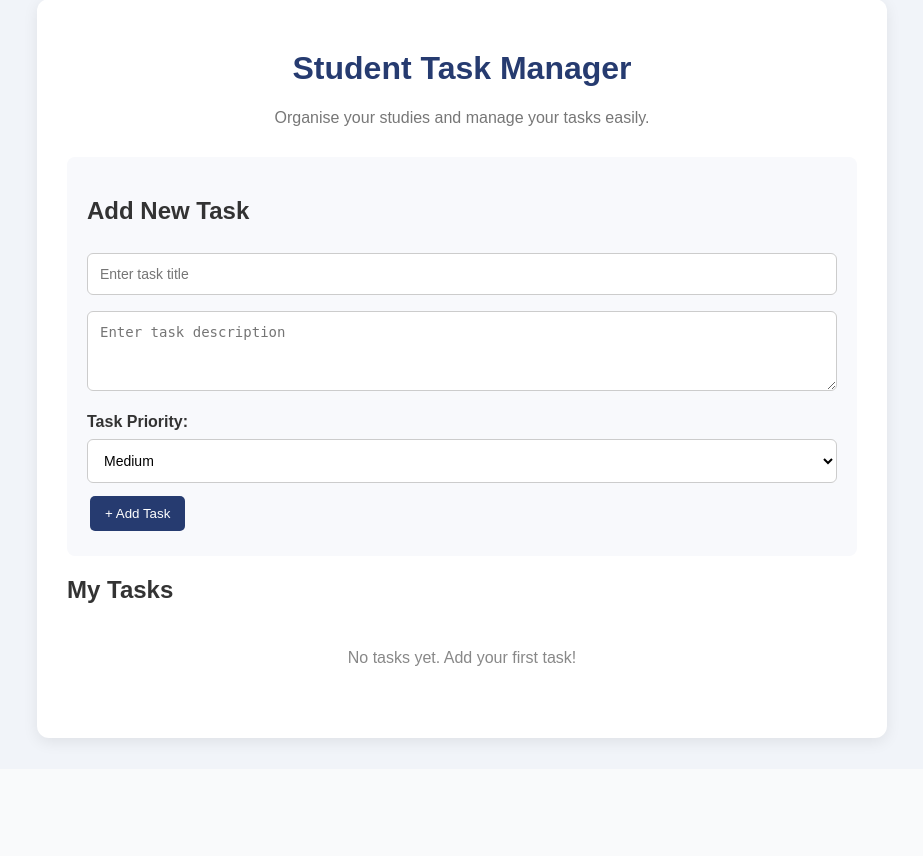
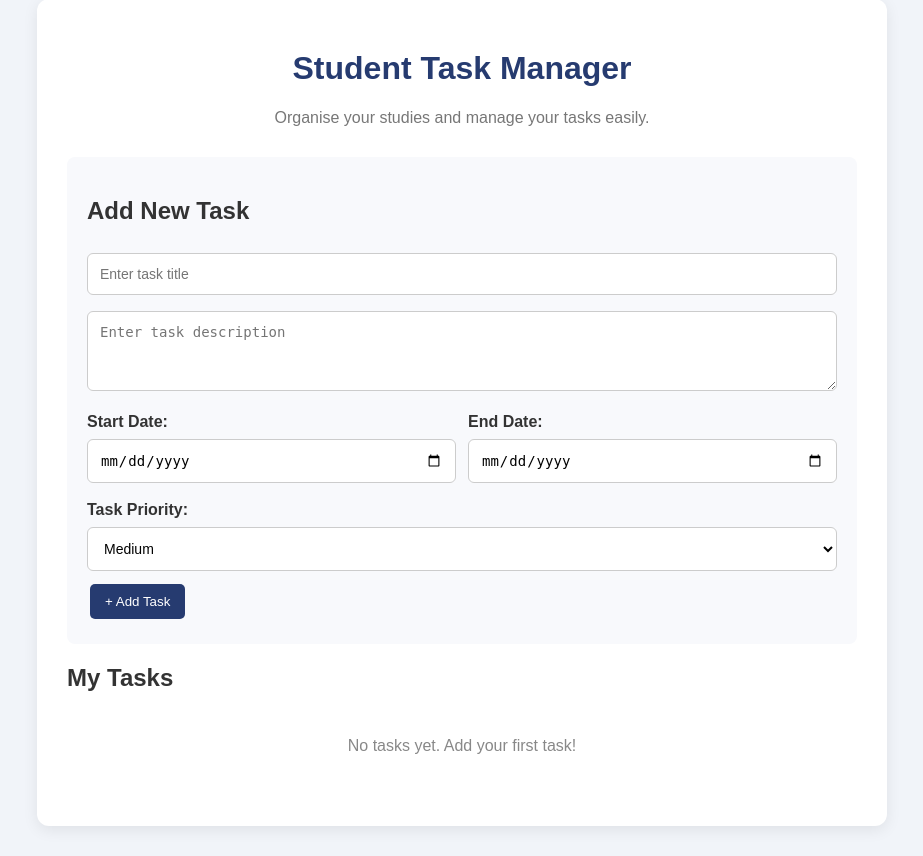
Before and after one commit to JoeyC5505/SWE40006-Group1-DevOps, a Flask app: page / in a window 1280 px wide. Shown: the part 31-887 px from the top of the page, without its empty margins (178-1101 px from the left). Before the commit the page ends 778 px from the top, so only its background shows below. Run offline with Flask 3, Linux system fonts and the light colour scheme; data that the repository does not hold is empty.

Commit message:
Update Flask app files

```diff
--- a/app/routes.py
+++ b/app/routes.py
@@ -42,7 +42,9 @@ def create_database():
             id INTEGER PRIMARY KEY AUTOINCREMENT,
             title TEXT NOT NULL,
             description TEXT,
-            status TEXT DEFAULT 'Pending'
+            status TEXT DEFAULT 'Pending',
+            start_date TEXT,
+            end_date TEXT
         )
     """)
 
@@ -58,6 +60,12 @@ def create_database():
             ALTER TABLE tasks
             ADD COLUMN priority TEXT NOT NULL DEFAULT 'Medium'
         """)
+
+    for column in ("start_date", "end_date"):
+        if column not in columns:
+            connection.execute(
+                f"ALTER TABLE tasks ADD COLUMN {column} TEXT"
+            )
 
     connection.commit()
     connection.close()
@@ -83,6 +91,8 @@ def add_task():
     title = request.form.get("title", "").strip()
     description = request.form.get("description", "").strip()
     priority = request.form.get("priority", "Medium")
+    start_date = request.form.get("start_date", "").strip() or None
+    end_date = request.form.get("end_date", "").strip() or None
 
     if priority not in PRIORITIES:
         priority = "Medium"
@@ -92,9 +102,9 @@ def add_task():
 
         connection.execute(
             """INSERT INTO tasks
-            (title, description, priority)
-            VALUES (?, ?, ?)""",
-            (title, description, priority)
+            (title, description, priority, start_date, end_date)
+            VALUES (?, ?, ?, ?, ?)""",
+            (title, description, priority, start_date, end_date)
         )
 
         connection.commit()
@@ -109,6 +119,8 @@ def edit_task(task_id):
     title = request.form.get("title", "").strip()
     description = request.form.get("description", "").strip()
     priority = request.form.get("priority", "Medium")
+    start_date = request.form.get("start_date", "").strip() or None
+    end_date = request.form.get("end_date", "").strip() or None
 
     if priority not in PRIORITIES:
         priority = "Medium"
@@ -118,9 +130,9 @@ def edit_task(task_id):
 
         connection.execute(
             """UPDATE tasks
-            SET title=?, description=?, priority=?
+            SET title=?, description=?, priority=?, start_date=?, end_date=?
             WHERE id=?""",
-            (title, description, priority, task_id)
+            (title, description, priority, start_date, end_date, task_id)
         )
 
         connection.commit()
--- a/app/templates/index.html
+++ b/app/templates/index.html
@@ -46,6 +46,12 @@
             border-radius: 8px;
         }
 
+        .date-fields {
+            display: grid;
+            grid-template-columns: repeat(2, minmax(0, 1fr));
+            gap: 12px;
+        }
+
         input, textarea, select {
             width: 100%;
             padding: 12px;
@@ -59,6 +65,13 @@
         textarea {
             resize: vertical;
             min-height: 80px;
+        }
+
+        @media (max-width: 520px) {
+            .date-fields {
+                grid-template-columns: 1fr;
+                gap: 0;
+            }
         }
 
         label {
@@ -185,6 +198,17 @@
                 placeholder="Enter task description"
             ></textarea>
 
+            <div class="date-fields">
+                <div>
+                    <label for="start-date">Start Date:</label>
+                    <input type="date" id="start-date" name="start_date">
+                </div>
+                <div>
+                    <label for="end-date">End Date:</label>
+                    <input type="date" id="end-date" name="end_date">
+                </div>
+            </div>
+
             <label for="priority">Task Priority:</label>
 
             <select name="priority" id="priority" required>
@@ -213,6 +237,14 @@
                 <h3>{{ task.title }}</h3>
 
                 <p>{{ task.description }}</p>
+
+                {% if task.start_date or task.end_date %}
+                    <p>
+                        {% if task.start_date %}Start: {{ task.start_date }}{% endif %}
+                        {% if task.start_date and task.end_date %} | {% endif %}
+                        {% if task.end_date %}End: {{ task.end_date }}{% endif %}
+                    </p>
+                {% endif %}
 
                 <p>
                     Status:
@@ -270,6 +302,27 @@
                             >
 
                             <textarea name="description">{{ task.description }}</textarea>
+
+                            <div class="date-fields">
+                                <div>
+                                    <label for="start-date-{{ task.id }}">Start Date:</label>
+                                    <input
+                                        type="date"
+                                        id="start-date-{{ task.id }}"
+                                        name="start_date"
+                                        value="{{ task.start_date or '' }}"
+                                    >
+                                </div>
+                                <div>
+                                    <label for="end-date-{{ task.id }}">End Date:</label>
+                                    <input
+                                        type="date"
+                                        id="end-date-{{ task.id }}"
+                                        name="end_date"
+                                        value="{{ task.end_date or '' }}"
+                                    >
+                                </div>
+                            </div>
 
                             <label>Task Priority:</label>
 
```
Also changed, not shown: tests/test_app.py (+13 -3 lines).
